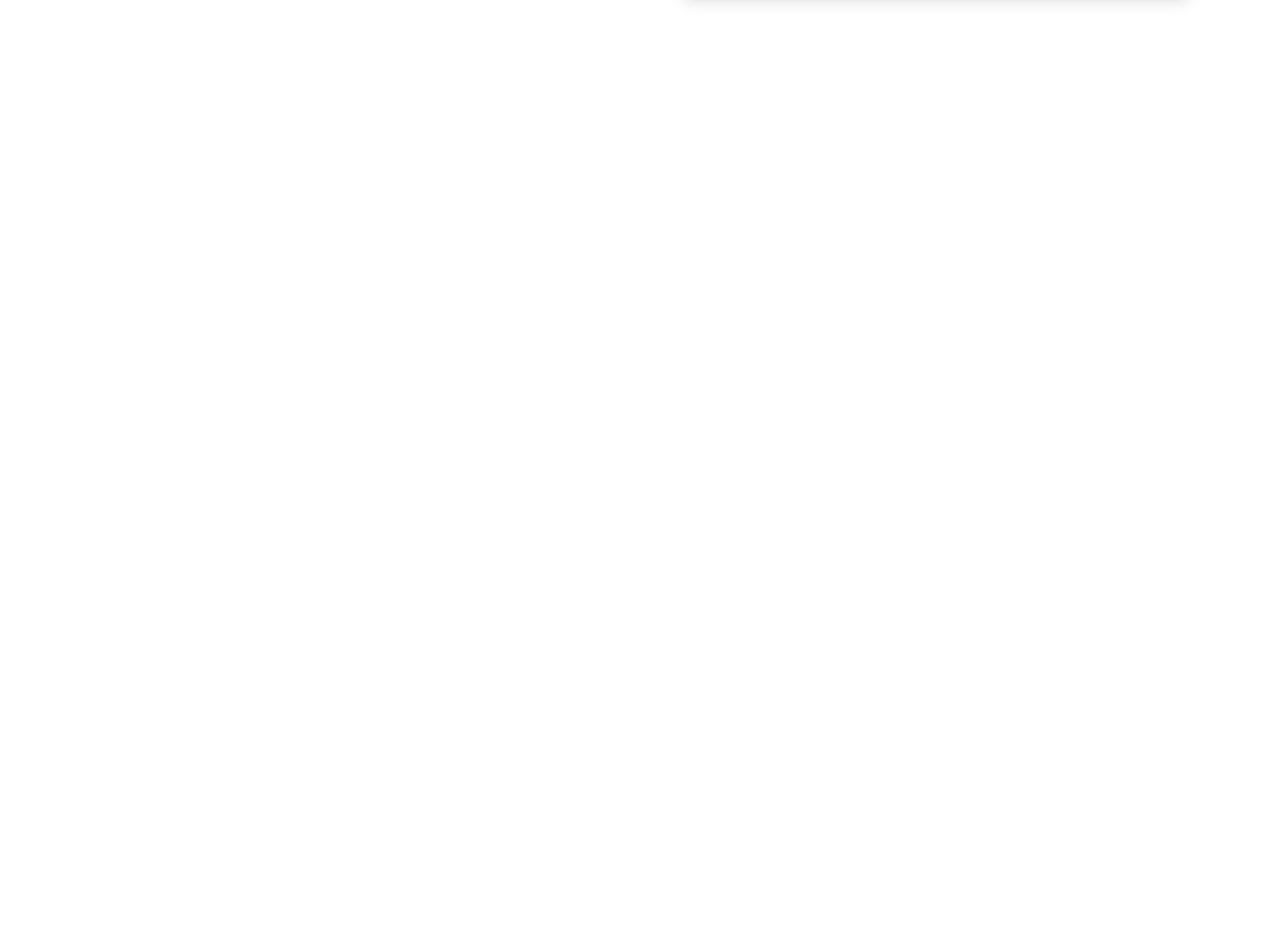
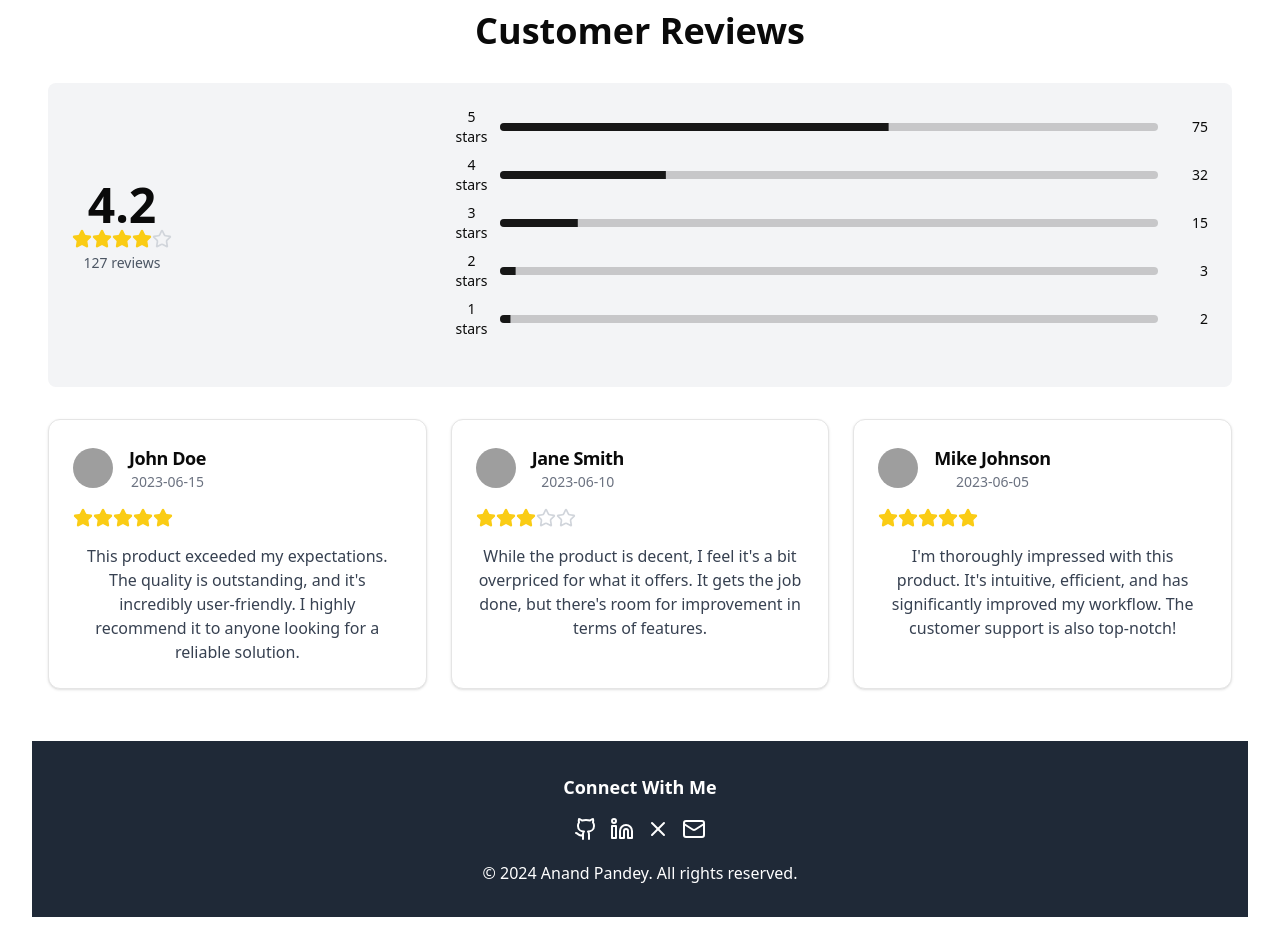
Before and after one commit to anand1564/job-board, a React (Vite) app in the folder frontend/: page / in a window 1280 px wide. Shown: the part 600-1549 px from the top of the page. Before the commit the page ends 864 px from the top, so only its background shows below. Built offline with nearby package versions, Linux system fonts and the light colour scheme; grey boxes are pictures that could not be loaded.

Commit message:
Added features reviews and footer

```diff
--- a/frontend/package.json
+++ b/frontend/package.json
@@ -10,7 +10,9 @@
     "preview": "vite preview"
   },
   "dependencies": {
+    "@radix-ui/react-avatar": "^1.1.2",
     "@radix-ui/react-label": "^2.1.0",
+    "@radix-ui/react-progress": "^1.1.1",
     "@radix-ui/react-select": "^2.1.2",
     "@radix-ui/react-slot": "^1.1.0",
     "class-variance-authority": "^0.7.1",
--- /dev/null
+++ b/frontend/src/components/features.tsx
@@ -0,0 +1,31 @@
+import { Card,CardContent,CardDescription,CardTitle } from "./ui/card"
+export const Features=()=>{
+     return(
+          <div className="grid grid-cols-1 md:grid-cols-3 gap-4">
+          <Card>
+            <CardContent>
+              <CardTitle className="mt-2">Advanced Job Search</CardTitle>
+              <CardDescription className="mt-3">
+              Filter jobs by location, industry, job type, experience level, and salary range.
+              </CardDescription>
+            </CardContent>
+          </Card>
+          <Card className="mx-5">
+            <CardContent>
+              <CardTitle className="mt-2">Personalised Dashboard</CardTitle>
+              <CardDescription className="mt-3">
+              View saved jobs, applications, and recommended opportunities based on skills and preferences.
+              </CardDescription>
+            </CardContent>
+          </Card>
+          <Card className="mx-5">
+            <CardContent>
+              <CardTitle className="mt-2">Application Tracking</CardTitle>
+              <CardDescription className="mt-3">
+              Track the status of your job applications in real time.
+              </CardDescription>
+            </CardContent>
+          </Card>
+          </div>
+     )
+}
--- /dev/null
+++ b/frontend/src/components/footer.tsx
@@ -0,0 +1,35 @@
+import { Github, Linkedin, X, Mail } from 'lucide-react';
+import React from 'react';
+const Footer =React.forwardRef<HTMLDivElement>((props,ref) => {
+  const currentYear = new Date().getFullYear();
+
+  return (
+    <footer className="bg-gray-800 text-white py-8 mt-5" ref={ref}>
+          {/* Social Media Links */}
+          <div className="w-full flex flex-col text-center">
+            <h3 className="text-lg font-semibold mb-4">Connect With Me</h3>
+            <div className="flex justify-center gap-3">
+              <a href="https://github.com/anand1564/" target="_blank" rel="noopener noreferrer" className="hover:text-gray-300 transition-colors">
+                <Github size={24} />
+              </a>
+              <a href="https://www.linkedin.com/in/anand-pandey-561162216/" target="_blank" rel="noopener noreferrer" className="hover:text-gray-300 transition-colors">
+                <Linkedin size={24} />
+              </a>
+              <a href="https://twitter.com/yourusername" target="_blank" rel="noopener noreferrer" className="hover:text-gray-300 transition-colors">
+                <X size={24} />
+              </a>
+              <a href="mailto:anand8584pandey@gmail.com" className="hover:text-gray-300 transition-colors">
+                <Mail size={24} />
+              </a>
+            </div>
+          </div>
+
+          {/* Copyright Notice */}
+          <div className="w-full text-center mt-5">
+            <p>&copy; {currentYear} Anand Pandey. All rights reserved.</p>
+          </div>
+    </footer>
+  );
+});
+
+export default Footer;
--- /dev/null
+++ b/frontend/src/components/reviews.tsx
@@ -0,0 +1,110 @@
+import { Star, User } from 'lucide-react'
+import { Card, CardContent, CardHeader, CardTitle } from "@/components/ui/card"
+import { Avatar, AvatarFallback, AvatarImage } from "@/components/ui/avatar"
+import { Progress } from "@/components/ui/progress"
+
+const Data = {
+  averageRating: 4.2,
+  totalReviews: 127,
+  ratingDistribution: [
+    { stars: 5, count: 75 },
+    { stars: 4, count: 32 },
+    { stars: 3, count: 15 },
+    { stars: 2, count: 3 },
+    { stars: 1, count: 2 },
+  ],
+  reviews: [
+    {
+      id: 1,
+      name: "John Doe",
+      avatar: "/placeholder.svg?height=40&width=40",
+      comment: "This product exceeded my expectations. The quality is outstanding, and it's incredibly user-friendly. I highly recommend it to anyone looking for a reliable solution.",
+      rating: 5,
+      date: "2023-06-15"
+    },
+    {
+      id: 2,
+      name: "Jane Smith",
+      avatar: "/placeholder.svg?height=40&width=40",
+      comment: "While the product is decent, I feel it's a bit overpriced for what it offers. It gets the job done, but there's room for improvement in terms of features.",
+      rating: 3,
+      date: "2023-06-10"
+    },
+    {
+      id: 3,
+      name: "Mike Johnson",
+      avatar: "/placeholder.svg?height=40&width=40",
+      comment: "I'm thoroughly impressed with this product. It's intuitive, efficient, and has significantly improved my workflow. The customer support is also top-notch!",
+      rating: 5,
+      date: "2023-06-05"
+    }
+  ]
+}
+
+const StarRating = ({ rating }: { rating: number }) => {
+  return (
+    <div className="flex">
+      {[1, 2, 3, 4, 5].map((star) => (
+        <Star
+          key={star}
+          className={`w-5 h-5 ${
+            star <= rating ? "text-yellow-400 fill-yellow-400" : "text-gray-300"
+          }`}
+        />
+      ))}
+    </div>
+  )
+}
+
+export const Reviews = () => {
+  return (
+    <div className="container mx-auto px-4 py-8">
+      <h1 className="font-bold text-4xl mb-8 text-center">Customer Reviews</h1>
+
+      <div className="bg-gray-100 rounded-lg p-6 mb-8">
+        <div className="flex items-center justify-between mb-4">
+          <div>
+            <p className="text-5xl font-bold">{Data.averageRating.toFixed(1)}</p>
+            <StarRating rating={Math.round(Data.averageRating)} />
+            <p className="text-sm text-gray-600 mt-1">{Data.totalReviews} reviews</p>
+          </div>
+          <div className="w-2/3">
+            {Data.ratingDistribution.map((dist) => (
+              <div key={dist.stars} className="flex items-center mb-2">
+                <span className="w-12 text-sm">{dist.stars} stars</span>
+                <Progress
+                  value={(dist.count / Data.totalReviews) * 100}
+                  className="h-2 w-full mx-2"
+                />
+                <span className="w-12 text-sm text-right">{dist.count}</span>
+              </div>
+            ))}
+          </div>
+        </div>
+      </div>
+
+      <div className="grid grid-cols-1 md:grid-cols-2 lg:grid-cols-3 gap-6">
+        {Data.reviews.map((review) => (
+          <Card key={review.id} className="overflow-hidden">
+            <CardHeader className="pb-4">
+              <div className="flex items-center space-x-4">
+                <Avatar>
+                  <AvatarImage src={review.avatar} alt={review.name} />
+                  <AvatarFallback><User className="w-6 h-6" /></AvatarFallback>
+                </Avatar>
+                <div>
+                  <CardTitle className="text-lg">{review.name}</CardTitle>
+                  <p className="text-sm text-gray-500">{review.date}</p>
+                </div>
+              </div>
+            </CardHeader>
+            <CardContent>
+              <StarRating rating={review.rating} />
+              <p className="mt-4 text-gray-700">{review.comment}</p>
+            </CardContent>
+          </Card>
+        ))}
+      </div>
+    </div>
+  )
+}
--- /dev/null
+++ b/frontend/src/components/ui/avatar.tsx
@@ -0,0 +1,48 @@
+import * as React from "react"
+import * as AvatarPrimitive from "@radix-ui/react-avatar"
+
+import { cn } from "@/lib/utils"
+
+const Avatar = React.forwardRef<
+  React.ElementRef<typeof AvatarPrimitive.Root>,
+  React.ComponentPropsWithoutRef<typeof AvatarPrimitive.Root>
+>(({ className, ...props }, ref) => (
+  <AvatarPrimitive.Root
+    ref={ref}
+    className={cn(
+      "relative flex h-10 w-10 shrink-0 overflow-hidden rounded-full",
+      className
+    )}
+    {...props}
+  />
+))
+Avatar.displayName = AvatarPrimitive.Root.displayName
+
+const AvatarImage = React.forwardRef<
+  React.ElementRef<typeof AvatarPrimitive.Image>,
+  React.ComponentPropsWithoutRef<typeof AvatarPrimitive.Image>
+>(({ className, ...props }, ref) => (
+  <AvatarPrimitive.Image
+    ref={ref}
+    className={cn("aspect-square h-full w-full", className)}
+    {...props}
+  />
+))
+AvatarImage.displayName = AvatarPrimitive.Image.displayName
+
+const AvatarFallback = React.forwardRef<
+  React.ElementRef<typeof AvatarPrimitive.Fallback>,
+  React.ComponentPropsWithoutRef<typeof AvatarPrimitive.Fallback>
+>(({ className, ...props }, ref) => (
+  <AvatarPrimitive.Fallback
+    ref={ref}
+    className={cn(
+      "flex h-full w-full items-center justify-center rounded-full bg-muted",
+      className
+    )}
+    {...props}
+  />
+))
+AvatarFallback.displayName = AvatarPrimitive.Fallback.displayName
+
+export { Avatar, AvatarImage, AvatarFallback }
--- /dev/null
+++ b/frontend/src/components/ui/progress.tsx
@@ -0,0 +1,26 @@
+import * as React from "react"
+import * as ProgressPrimitive from "@radix-ui/react-progress"
+
+import { cn } from "@/lib/utils"
+
+const Progress = React.forwardRef<
+  React.ElementRef<typeof ProgressPrimitive.Root>,
+  React.ComponentPropsWithoutRef<typeof ProgressPrimitive.Root>
+>(({ className, value, ...props }, ref) => (
+  <ProgressPrimitive.Root
+    ref={ref}
+    className={cn(
+      "relative h-2 w-full overflow-hidden rounded-full bg-primary/20",
+      className
+    )}
+    {...props}
+  >
+    <ProgressPrimitive.Indicator
+      className="h-full w-full flex-1 bg-primary transition-all"
+      style={{ transform: `translateX(-${100 - (value || 0)}%)` }}
+    />
+  </ProgressPrimitive.Root>
+))
+Progress.displayName = ProgressPrimitive.Root.displayName
+
+export { Progress }
--- a/frontend/src/pages/Landing.tsx
+++ b/frontend/src/pages/Landing.tsx
@@ -1,5 +1,8 @@
+import Footer from "@/components/footer";
 import Header from "@/components/header";
 import { Button } from "@/components/ui/button";
+import { Features } from "@/components/features";
+import { Reviews } from "@/components/reviews";
 
 export default function Landing() {
   return (
@@ -33,6 +36,9 @@ export default function Landing() {
           />
         </div>
       </div>
+      <Features/>
+      <Reviews />
+      <Footer/>
     </div>
   );
 }
```
Also changed, not shown: 1 other file (tests, documents, lock files or other folders).
